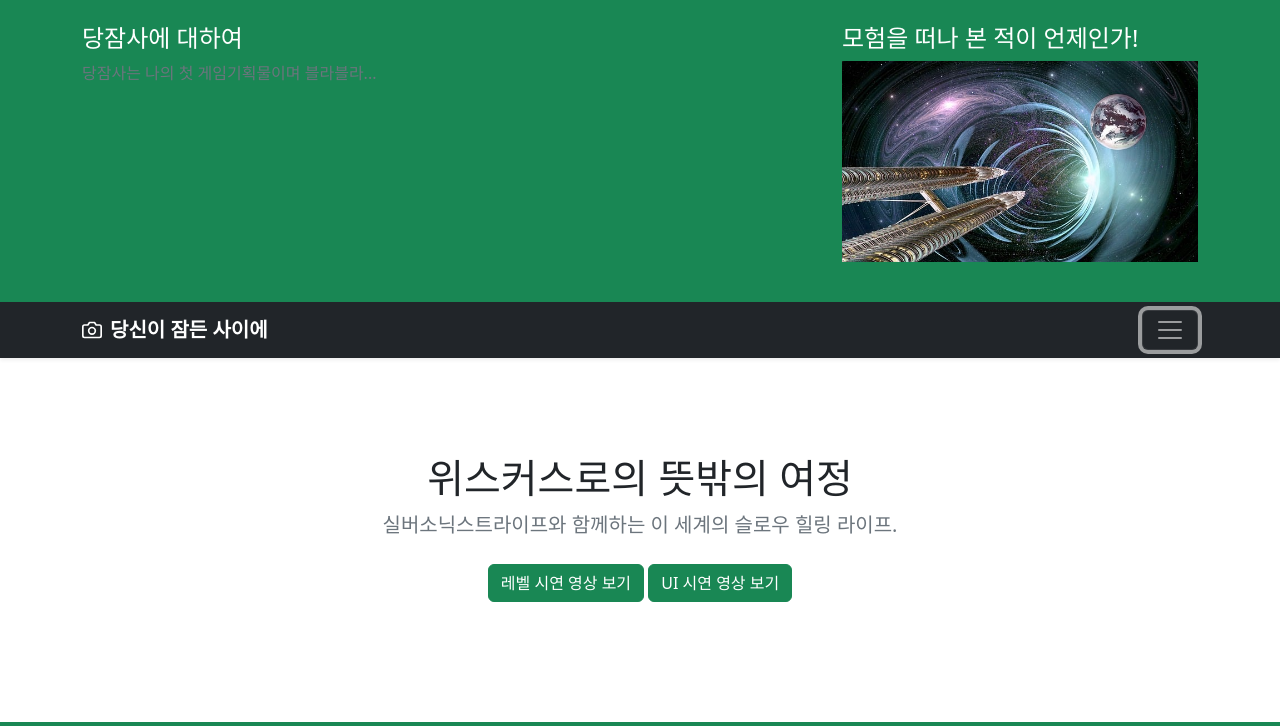
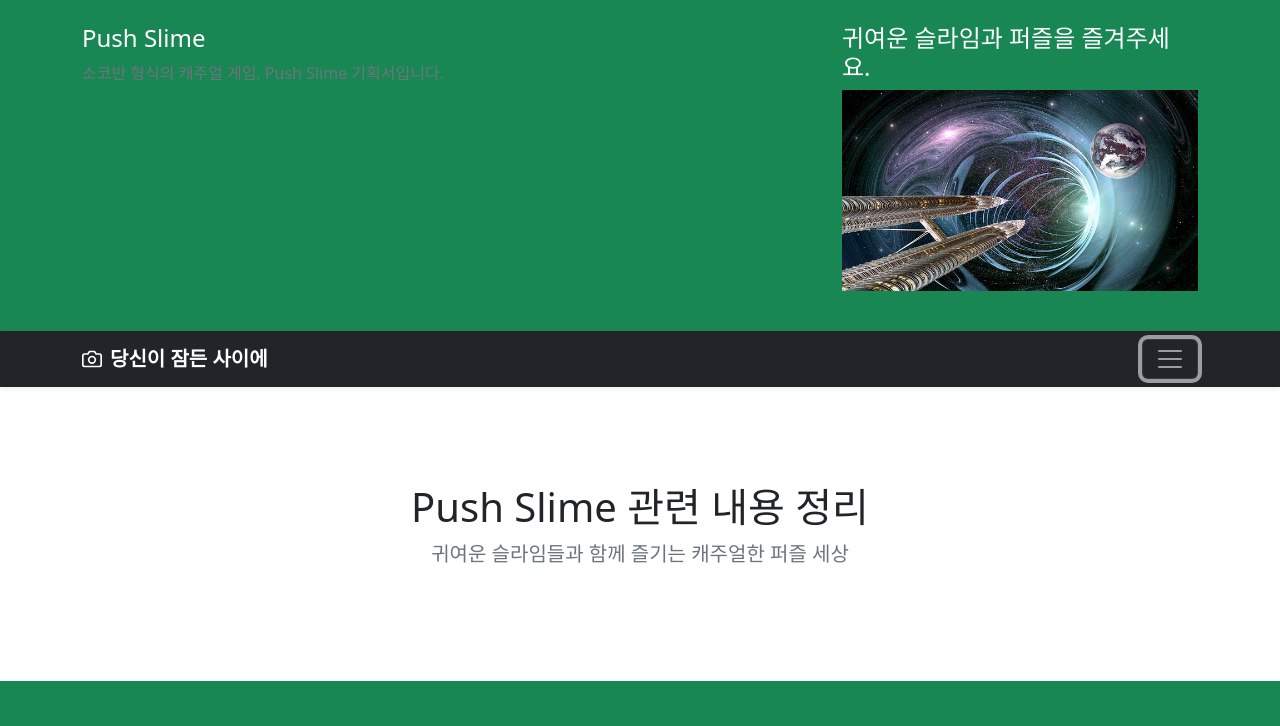
Before and after one commit to rsj0908/RSJ_MySite, a plain HTML site: page pages/sub01.html in a window 1280 px wide. Both pictures are taken after a click on the button "Toggle navigation". Shown: the top 726 px of the page. Drawn offline with nearby package versions, Linux system fonts and the light colour scheme.

Commit message:
24.08.02 수정 추가

```diff
--- a/pages/sub01.html
+++ b/pages/sub01.html
@@ -4,7 +4,7 @@
 <head>
   <meta charset="utf-8">
   <meta name="viewport" content="width=device-width, initial-scale=1">
-  <meta name="description" content="아나킨의 문서창고">
+  <meta name="description" content="류승재의 문서 서랍">
   <meta name="author" content="YHS">
   <meta name="generator" content="HTML5">
   <title>프로젝트01의 홈</title>
@@ -95,11 +95,11 @@
       <div class="container">
         <div class="row">
           <div class="col-sm-8 col-md-7 py-4">
-            <h4 class="text-white">당잠사에 대하여</h4>
-            <p class="text-muted">당잠사는 나의 첫 게임기획물이며 블라블라...</p>
+            <h4 class="text-white">Push Slime</h4>
+            <p class="text-muted">소코반 형식의 캐주얼 게임, Push Slime 기획서입니다.</p>
           </div>
           <div class="col-sm-4 offset-md-1 py-4">
-            <h4 class="text-white">모험을 떠나 본 적이 언제인가!</h4>
+            <h4 class="text-white">귀여운 슬라임과 퍼즐을 즐겨주세요.</h4>
             <ul class="list-unstyled">
               <!-- <li><a href="#" class="text-white">010-7777-0000</a></li>
               <li><a href="#" class="text-white">서울시 강남구 역삼동</a></li>
@@ -132,12 +132,8 @@
     <section class="py-5 text-center container">
       <div class="row py-lg-5">
         <div class="col-lg-6 col-md-8 mx-auto">
-          <h1 class="fw-light">위스커스로의 뜻밖의 여정</h1>
-          <p class="lead text-muted">실버소닉스트라이프와 함께하는 이 세계의 슬로우 힐링 라이프.</p>
-          <p>
-            <a href="https://www.youtube.com/watch?v=O1Uh6Vl08zg" class="btn btn-success my-2">레벨 시연 영상 보기</a>
-            <a href="https://www.youtube.com/watch?v=d69GbPPFHk8" class="btn btn-success my-2">UI 시연 영상 보기</a>
-          </p>
+          <h1 class="fw-light">Push Slime 관련 내용 정리</h1>
+          <p class="lead text-muted">귀여운 슬라임들과 함께 즐기는 캐주얼한 퍼즐 세상</p>
         </div>
       </div>
     </section>
```
Also changed, not shown: pages/mainpage.html (+1 -0 lines).
